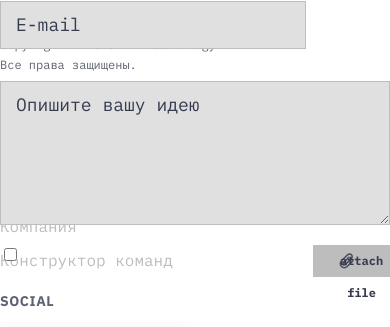
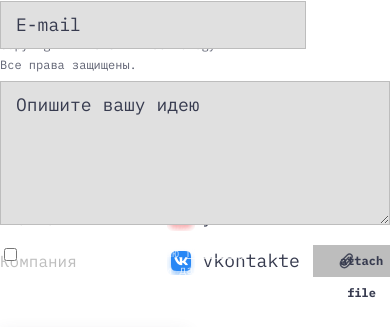
Before and after one commit to Bespalov-D-A/x-tech-form, a React (Create React App) app: page / in a window 390 px wide. Shown: the part 9071-9398 px from the top of the page. Built offline with nearby package versions, Linux system fonts and the light colour scheme.

Commit message:
Responsive 1024 for footer

```diff
--- a/src/components/Footer/Footer.module.scss
+++ b/src/components/Footer/Footer.module.scss
@@ -1,3 +1,5 @@
+@import "./../../sass/index.scss";
+
 .footer {
 	display: flex;
 	flex-flow: row wrap;
@@ -5,6 +7,9 @@
 	max-width: 1392px;
 	margin: 0 auto;
 	padding: 40px 0;
+	@include media("within", "lg") {
+		padding: 40px;
+	}
 }
 
 .right-side {
@@ -24,18 +29,27 @@
 
 .left-side {
 	display: flex;
-	flex-flow: row wrap;
+	flex-flow: row nowrap;
 	justify-content: flex-start;
 }
 
 .navigation {
-	width: 224px;
+	max-width: 224px;
+	height: 171px;
+	width: 100%;
 	text-align: left;
+	@include media("within", "lg") {
+		font-size: 14px;
+		max-width: 184px;
+	}
 }
 
 .social {
 	width: 200px;
 	margin-right: 90px;
+	@include media("within", "lg") {
+		margin-right: 0;
+	}
 }
 
 .info {
@@ -52,7 +66,7 @@
 
 .title {
 	margin-bottom: 8px;
-	font-family: 'IBM_Plex_Sans';
+	font-family: "IBM_Plex_Sans";
 	font-weight: 700;
 	font-size: 14px;
 	line-height: 32px;
--- a/src/components/common/Nav/Nav.module.scss
+++ b/src/components/common/Nav/Nav.module.scss
@@ -8,6 +8,7 @@
 	&.column {
 		flex-flow: column wrap;
 		align-items: flex-start;
+		height: 100%;
 		margin-right: 0;
 		.menu-block {
 			margin-right: 0;
```
